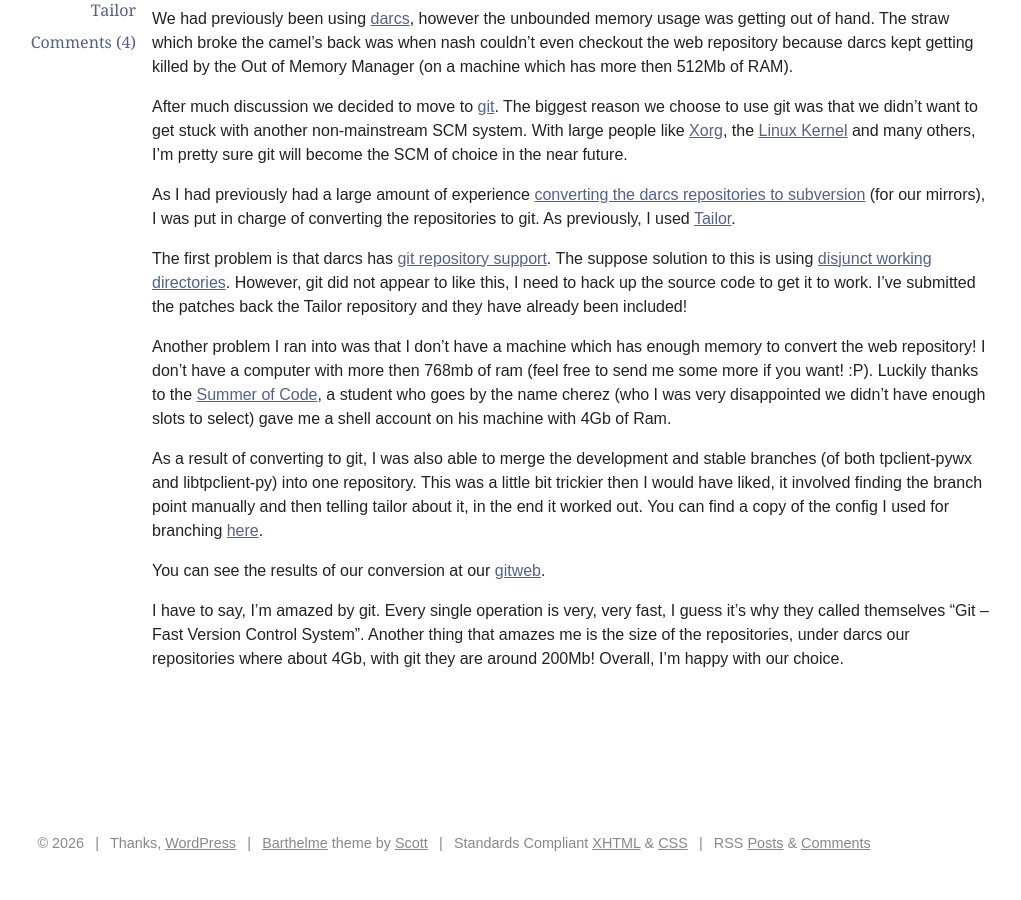
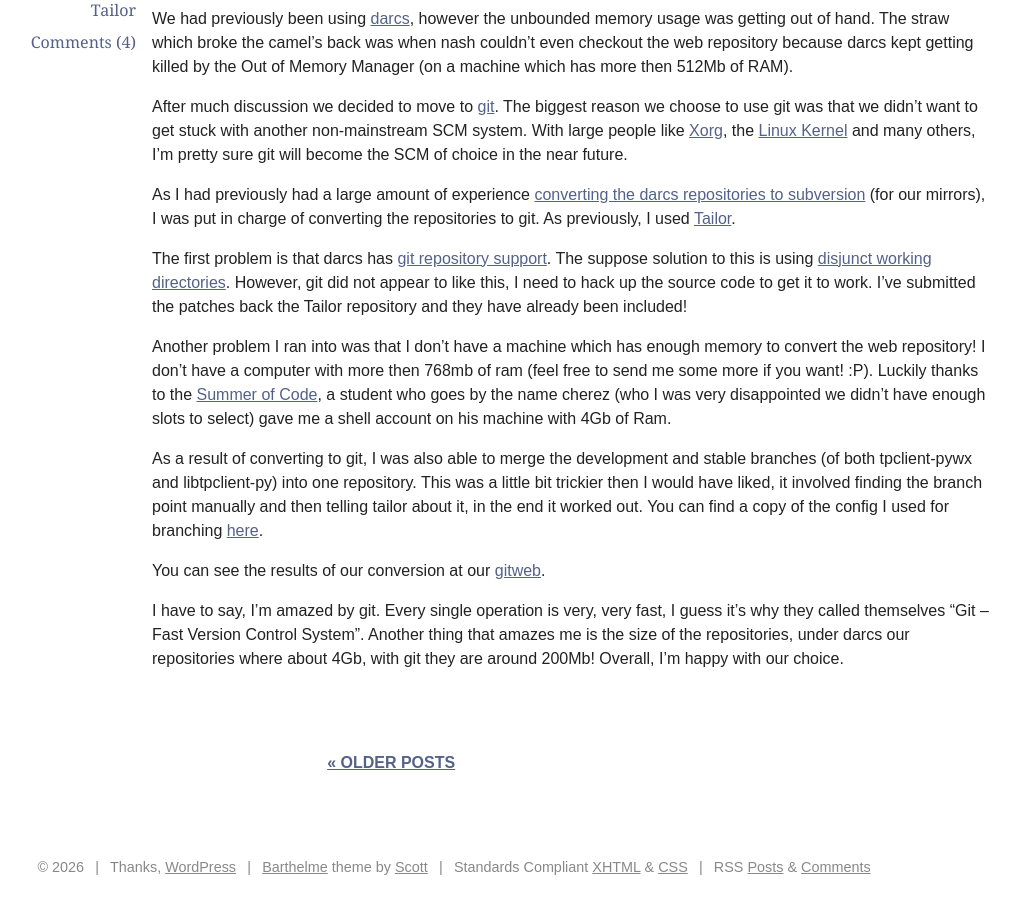
Before and after one commit to mithro/blog.mithis.net, a Jekyll site: the page built from category/tp.md, in a window 1280 px wide and 900 px high, scrolled down 5083 px. Shown: the whole window, without its empty margins (0-1021 px from the left). Built offline with Jekyll 4.4.1, drawn with Linux system fonts in a browser that asks for light colours; before the commit the page ends 5959 px from its top, so only the background shows below that.

Commit message:
Add "Older posts" link to listing nav-below when > 10 posts
Live's WP renders `<a>&laquo; Older posts</a>` inside #nav-below
.nav-previous when the category/tag/author has more than 10 posts (the
posts_per_page=10 threshold). Local was emitting an empty <div> there
because the layouts used `paginator.next_page` which is nil unless
jekyll-paginate-v2 is configured for the page.

Replace with a simple Liquid check on the post collection's `.size > 10`
+ a hardcoded `page/2` link suffix. Matches live's exact `<a>` markup.

Verified pixel-diff:
  cat-tp:        0.38% → 0.28%  (now h=4706 matches live exactly)
  cat-lca:       0.34% → 0.25%  (now h=5226 matches)
  author-mithro: 0.12% → 0.07%  (now h=9694 matches)

Co-Authored-By: Claude Opus 4.7 (1M context) <noreply@anthropic.com>

```diff
--- a/_layouts/author.html
+++ b/_layouts/author.html
@@ -42,7 +42,7 @@ layout: default
         {% endfor %}
 
         <div id="nav-below" class="navigation">
-            <div class="nav-previous"></div>
+            <div class="nav-previous">{%- if author_posts.size > 10 -%}<a href="{{ page.url | append: 'page/2' | relative_url }}">&laquo; Older posts</a>{%- endif -%}</div>
             <div class="nav-next"></div>
         </div>
 
--- a/_layouts/category.html
+++ b/_layouts/category.html
@@ -58,10 +58,13 @@ layout: default
         {% endfor %}
 
         <div id="nav-below" class="navigation">
-            <div class="nav-previous">
-                {% if paginator.next_page %}
-                <a href="{{ paginator.next_page_path | relative_url }}">&laquo; Older posts</a>
-                {% endif %}
+            <div class="nav-previous">{%- comment -%}
+              Manual pagination: show "Older posts" link if total > 10 (matching
+              live's WP `posts_per_page=10` behavior).
+              {%- endcomment -%}
+                {%- if category_posts.size > 10 -%}
+                <a href="{{ page.url | append: 'page/2' | relative_url }}">&laquo; Older posts</a>
+                {%- endif -%}
             </div>
             <div class="nav-next">
                 {% if paginator.previous_page %}
--- a/_layouts/tag.html
+++ b/_layouts/tag.html
@@ -61,7 +61,7 @@ layout: default
         {% endfor %}
 
         <div id="nav-below" class="navigation">
-            <div class="nav-previous"></div>
+            <div class="nav-previous">{%- if tag_posts.size > 10 -%}<a href="{{ page.url | append: 'page/2' | relative_url }}">&laquo; Older posts</a>{%- endif -%}</div>
             <div class="nav-next"></div>
         </div>
 
```
